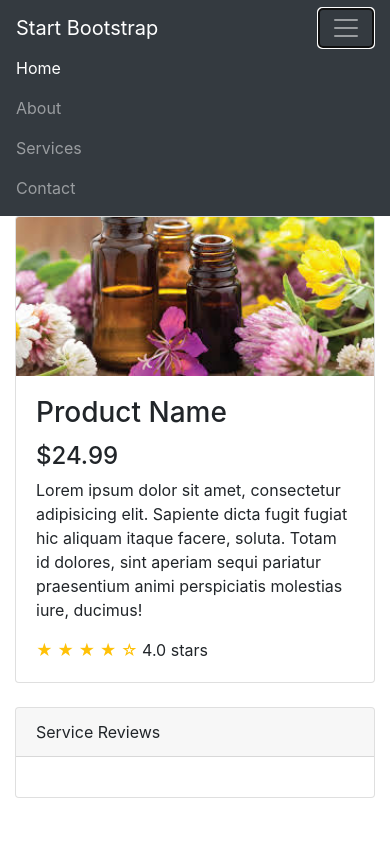
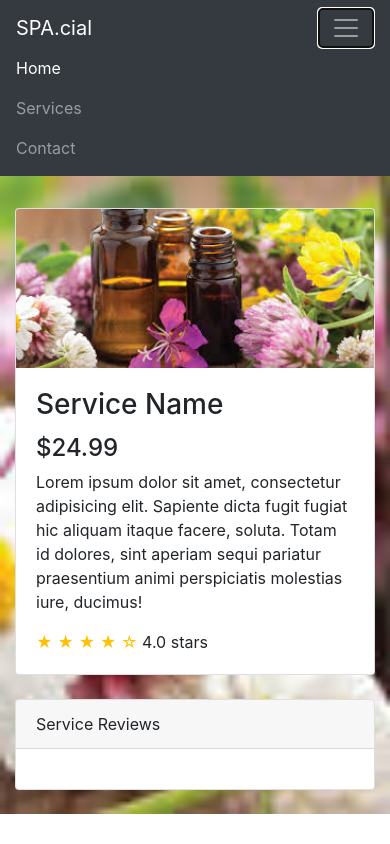
Before and after one commit to sudeshpamidi/RelaxingSPA, a plain HTML site: page public/index.html in a window 390 px wide. Both pictures are taken after a click on the button "Toggle navigation". Drawn offline with nearby package versions, Linux system fonts and the light colour scheme; no server answers.

Commit message:
Commiting for the day.

```diff
--- a/public/css/stylesheet.css
+++ b/public/css/stylesheet.css
@@ -1,3 +1,16 @@
 body {
     padding-top: 56px;
 }
+
+.home {
+    display: flex;
+    background-image: url("../images/essentialoils.jpg");
+    background-repeat: no-repeat;
+    background-size: cover;
+}
+
+ul {
+    list-style-type: none;
+    padding: 0;
+    margin: 0;
+}
--- a/public/index.html
+++ b/public/index.html
@@ -10,26 +10,23 @@
     <link rel="stylesheet" href="https://stackpath.bootstrapcdn.com/bootstrap/4.3.1/css/bootstrap.min.css" integrity="sha384-ggOyR0iXCbMQv3Xipma34MD+dH/1fQ784/j6cY/iJTQUOhcWr7x9JvoRxT2MZw1T" crossorigin="anonymous">
     <link href="css/stylesheet.css" rel="stylesheet">
 
-    <title>Hello, world!</title>
+    <title>SPA.cial</title>
 </head>
 
-<body>
+<body class="home">
     <!-- Navigation -->
     <nav class="navbar navbar-expand-lg navbar-dark bg-dark fixed-top">
         <div class="container">
-            <a class="navbar-brand" href="#">Start Bootstrap</a>
+            <a class="navbar-brand" href="#">SPA.cial</a>
             <button class="navbar-toggler" type="button" data-toggle="collapse" data-target="#navbarResponsive" aria-controls="navbarResponsive" aria-expanded="false" aria-label="Toggle navigation">
-        <span class="navbar-toggler-icon"></span>
-      </button>
+            <span class="navbar-toggler-icon"></span>
+            </button>
             <div class="collapse navbar-collapse" id="navbarResponsive">
                 <ul class="navbar-nav ml-auto">
                     <li class="nav-item active">
                         <a class="nav-link" href="#">Home
               <span class="sr-only">(current)</span>
             </a>
-                    </li>
-                    <li class="nav-item">
-                        <a class="nav-link" href="#">About</a>
                     </li>
                     <li class="nav-item">
                         <a class="nav-link" href="#">Services</a>
@@ -44,40 +41,27 @@
 
     <!-- Page Content -->
     <div class="container">
-
         <div class="row">
-
             <div class="col-lg-3 my-4">
-
                 <form>
                     <div class="drop-down">
                         <button class="btn btn-secondary dropdown-toggle" type="button" id="dropdownMenuButton" data-toggle="dropdown" aria-haspopup="true" aria-expanded="false">
-                                        Select a Category
-                                      </button>
+                            Select a Category
+                        </button>
                         <div class="dropdown-menu" aria-labelledby="dropdownMenuButton" id="categoryList">
                         </div>
                         <h3 id="categoryName">&nbsp;</h3>
                         <ul class="text-left" id="servicesList"></ul>
                     </div>
                 </form>
-
-                <!-- <h1 class="my-4">Shop Name</h1>
-                <div class="list-group">
-                    <a href="#" class="list-group-item active">Category 1</a>
-                    <a href="#" class="list-group-item">Category 2</a>
-                    <a href="#" class="list-group-item">Category 3</a>
-                </div> -->
-
-
             </div>
             <!-- /.col-lg-3 -->
 
-            <div class="col-lg-9">
-
+            <div class="col-lg-9" id="serviceReviews">
                 <div class="card mt-4">
                     <img class="card-img-top img-fluid" src="images/essentialoils.jpg" alt="">
                     <div class="card-body">
-                        <h3 class="card-title">Product Name</h3>
+                        <h3 class="card-title">Service Name</h3>
                         <h4>$24.99</h4>
                         <p class="card-text">Lorem ipsum dolor sit amet, consectetur adipisicing elit. Sapiente dicta fugit fugiat hic aliquam itaque facere, soluta. Totam id dolores, sint aperiam sequi pariatur praesentium animi perspiciatis molestias iure, ducimus!</p>
                         <span class="text-warning">&#9733; &#9733; &#9733; &#9733; &#9734;</span> 4.0 stars
@@ -90,34 +74,6 @@
                         Service Reviews
                     </div>
                     <div class="card-body" id="card-review">
-                        <!-- <p>Lorem ipsum dolor sit amet, consectetur adipisicing elit. Omnis et enim aperiam inventore, similique necessitatibus neque non! Doloribus, modi sapiente laboriosam aperiam fugiat laborum. Sequi mollitia, necessitatibus quae sint
-                            natus.
-                        </p>
-                        <small class="text-muted">Posted by Anonymous on 3/1/17</small>
-                        <hr>
-                        <p>Lorem ipsum dolor sit amet, consectetur adipisicing elit. Omnis et enim aperiam inventore, similique necessitatibus neque non! Doloribus, modi sapiente laboriosam aperiam fugiat laborum. Sequi mollitia, necessitatibus quae sint
-                            natus.
-                        </p>
-                        <small class="text-muted">Posted by Anonymous on 3/1/17</small>
-                        <hr>
-                        <p>Lorem ipsum dolor sit amet, consectetur adipisicing elit. Omnis et enim aperiam inventore, similique necessitatibus neque non! Doloribus, modi sapiente laboriosam aperiam fugiat laborum. Sequi mollitia, necessitatibus quae sint
-                            natus.
-                        </p>
-                        <small class="text-muted">Posted by Anonymous on 3/1/17</small>
-                        <hr> -->
-                        <!-- <a href="#" class="btn btn-success" data-toggle="collapse" data-target="#collapseOne" aria-expanded="true" aria-controls="collapseOne">Leave a Review</a>
-
-
-                        <div id="collapseOne" class="collapse show" aria-labelledby="headingOne" data-parent="#accordionExample">
-                            <div class="card-body">
-                                <textarea rows="4" cols="100">At w3schools.com you will learn how to make a website. We offer free tutorials in all web development technologies.</textarea>
-                            </div>
-                        </div> -->
-
-                        <!-- <button class="btn btn-success" type="button" data-toggle="collapse" data-target="#collapseOne" aria-expanded="true" aria-controls="collapseOne">
-                            Leave a Review
-                        </button> -->
-
                     </div>
                 </div>
                 <!-- /.card -->
--- a/public/scripts/index.js
+++ b/public/scripts/index.js
@@ -4,6 +4,9 @@ $(document).ready(function() {
     getCategories();
 
 
+    /**
+     *
+     */
     function getCategories() {
         $.getJSON('api/categories/', (categories) => {
             console.log(categories)
@@ -14,14 +17,13 @@ $(document).ready(function() {
                     .attr("href", "#")
                     .on("click", (e) => {
                         e.preventDefault();
+                        $("body").removeClass("home");
                         $("#categoryName").text(category.Category);
                         getServices(category.Value);
                     })
                 )
             });
-
         });
-
     }
 
     /**
@@ -71,13 +73,25 @@ $(document).ready(function() {
                 $("#card-review").prepend($("<p />").html(review.Description));
             });
 
-            let textArea = `<div id="collapseOne" class="collapse show" aria-labelledby="headingOne" data-parent="#accordionExample">
+            let textArea = `
+            <!--<div class="card-header1" id="headingTwo1"> -->
+                <h2 class="mb-0">
+                    <button class="btn btn-link collapsed" type="button" data-toggle="collapse" data-target="#collapseReview" aria-expanded="false" aria-controls="collapseReview">
+                    Leave a Review
+                  </button>
+                </h2>
+           <!-- </div> -->
+            <div id="collapseReview" class="collapse" aria-labelledby="headingTwo" data-parent="#serviceReviews">
+                <div class="card-body">
                 <textarea rows="4" cols="100" id="reviewArea"></textarea>
+                </div>
             </div>`;
 
             $("#card-review").append(textArea);
 
-            $("#card-review").append($("<button />")
+            //$("#card-review").append($("<button />")
+            $("#collapseReview .card-body").append($("<button />")
+
                 .attr("class", "btn btn-success")
                 .attr("type", "button")
                 //.attr("data-toggle", "collapse")
@@ -90,6 +104,7 @@ $(document).ready(function() {
             );
             // $("#productCard").show();
         });
+    };
 
     function addReview(serviceid) {
         let url = "/api/review";
@@ -108,7 +123,5 @@ $(document).ready(function() {
                 });
         };
     };
-    };
-
 
 });
```
Also changed, not shown: data/services.json (+1 -1 lines). Lines whose indentation alone changed are shown as unchanged.
